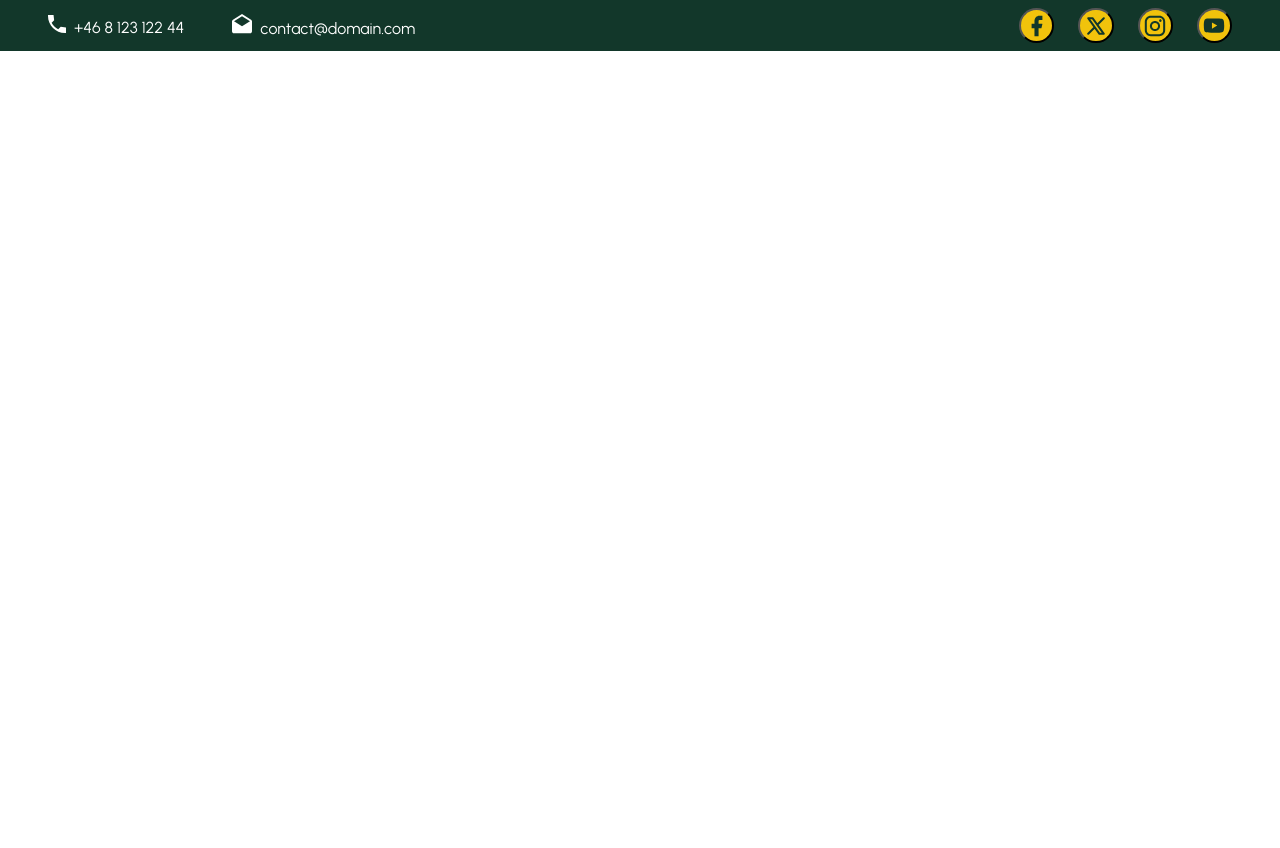
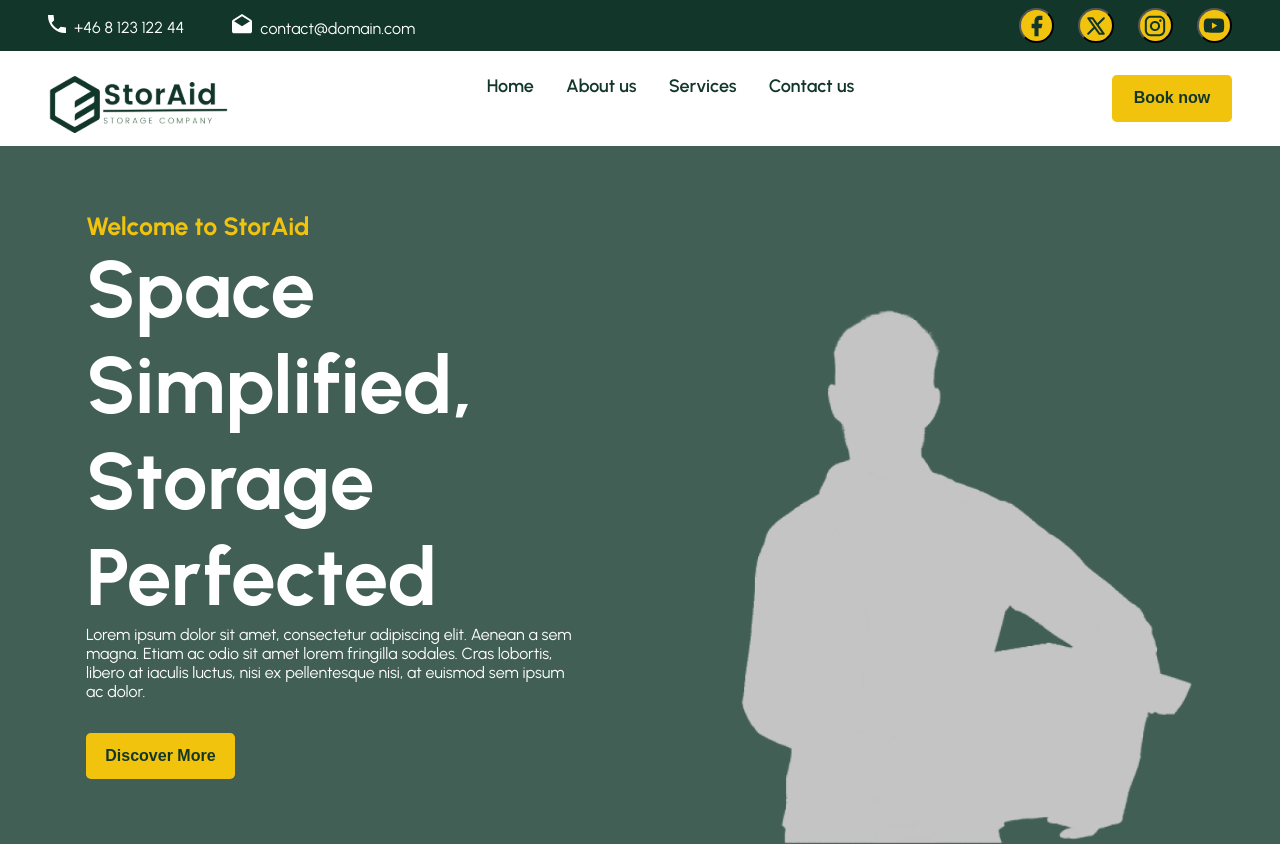
Before and after one commit to Mannelito-1/React-storaid-uppgift, a React (Vite) app: page / in a window 1280 px wide. Before the commit the page ends 800 px from the top, so only its background shows below. Built offline with nearby package versions, Linux system fonts and the light colour scheme.

Commit message:
added nav/hero

```diff
--- a/src/App.jsx
+++ b/src/App.jsx
@@ -1,10 +1,16 @@
 import React from 'react'
 import Header from './components/header'
+import Navbar from './components/Navbar'
+import Hero from './components/Hero'
 
 function App() {
   return (
     <>
     <Header />
+
+    <Navbar />
+
+    <Hero />
 
 
 
--- /dev/null
+++ b/src/components/Hero.jsx
@@ -0,0 +1,29 @@
+import React from 'react'
+
+function Hero() {
+  return (
+    <>
+     <section class="hero">
+      <div class="container-space">
+        <div class="hero-img-side">
+          <img src="src/components/Images/hero-img.svg" alt="" />
+        </div>
+
+        <div class="hero-text-side">
+          <h4 class="hero-small-tittle">Welcome to StorAid</h4>
+          <h1 class="hero-heading">Space Simplified, Storage Perfected</h1>
+          <p class="hero-p">
+            Lorem ipsum dolor sit amet, consectetur adipiscing elit. Aenean a
+            sem magna. Etiam ac odio sit amet lorem fringilla sodales. Cras
+            lobortis, libero at iaculis luctus, nisi ex pellentesque nisi, at
+            euismod sem ipsum ac dolor.
+          </p>
+          <button class="btn hero-btn">Discover More</button>
+        </div>
+      </div>
+    </section>
+    </>
+  )
+}
+
+export default Hero
--- /dev/null
+++ b/src/components/Navbar.jsx
@@ -0,0 +1,42 @@
+import React from 'react'
+
+function Navbar() {
+  return (
+    <>
+
+     <section class="nav">
+      <div class="container">
+        <div class="logotype">
+          <img src="src/components/Images/logo-type.svg" alt="" />
+        </div>
+
+        <div class="nav-menu">
+          <div class="home-btn">
+            <a class="text-lg" href="">Home</a>
+          </div>
+
+          <div class="about-us-btn">
+            <a class="text-lg" href="">About us</a>
+          </div>
+
+          <div class="services-btn">
+            <a class="text-lg" href="">Services</a>
+          </div>
+
+          <div class="contact-us-btn">
+            <a class="text-lg" href="">Contact us</a>
+          </div>
+        </div>
+
+        <div class="book-now">
+          <button class="btn">Book now</button>
+        </div>
+      </div>
+    </section>
+
+
+    </>
+  )
+}
+
+export default Navbar
```
